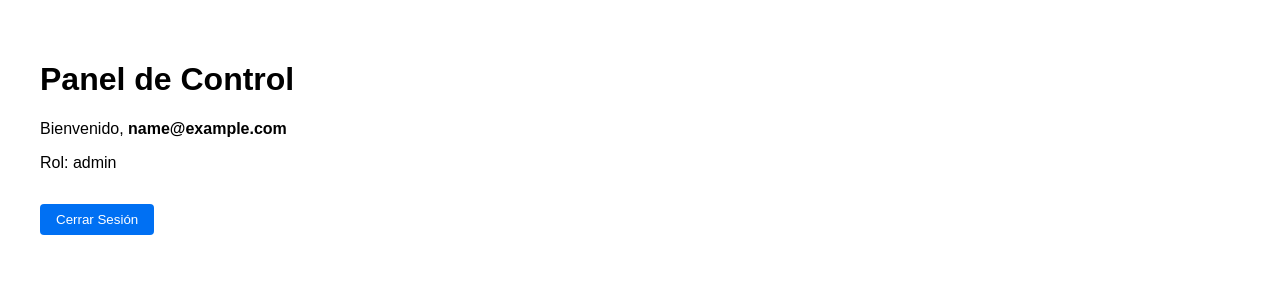
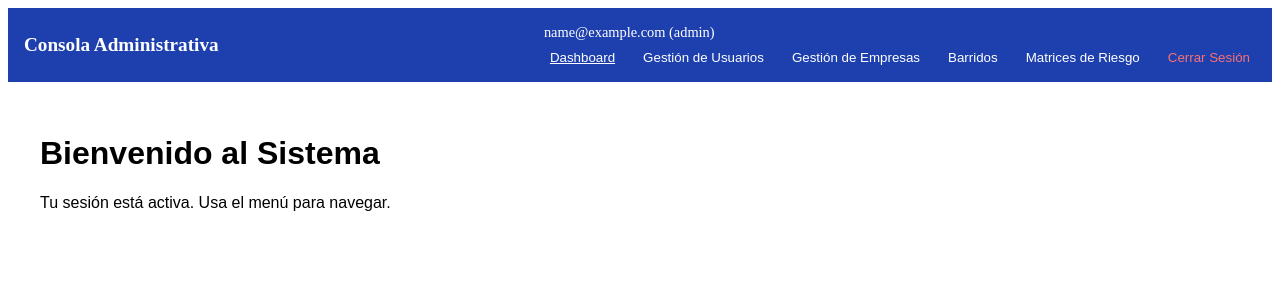
Before and after one commit to IsraelRomeroCastellanos/plataforma-cumplimiento-mvp, a Next.js app in the folder frontend/: page /dashboard in a window 1280 px wide. Shown: the top 300 px of the page. Built offline with nearby package versions, Linux system fonts and the light colour scheme; sample sign-in values are in the browser's storage.

Commit message:
feat: menú de navegación condicional y páginas protegidas

```diff
--- /dev/null
+++ b/frontend/components/Navbar.tsx
@@ -0,0 +1,103 @@
+// frontend/components/Navbar.tsx
+import { useRouter } from 'next/router';
+import { useEffect, useState } from 'react';
+
+export default function Navbar() {
+  const [user, setUser] = useState<any>(null);
+  const router = useRouter();
+
+  useEffect(() => {
+    const userData = localStorage.getItem('user');
+    if (userData) {
+      setUser(JSON.parse(userData));
+    } else {
+      router.push('/login');
+    }
+  }, [router]);
+
+  const handleLogout = () => {
+    localStorage.removeItem('token');
+    localStorage.removeItem('user');
+    router.push('/login');
+  };
+
+  if (!user) return null;
+
+  const navItems = [];
+
+  if (user.role === 'admin') {
+    navItems.push(
+      { label: 'Dashboard', href: '/dashboard' },
+      { label: 'Gestión de Usuarios', href: '/admin/usuarios' },
+      { label: 'Gestión de Empresas', href: '/admin/empresas' },
+      { label: 'Barridos', href: '/admin/barridos' },
+      { label: 'Matrices de Riesgo', href: '/admin/matrices' }
+    );
+  } else if (user.role === 'consultor') {
+    navItems.push(
+      { label: 'Dashboard', href: '/dashboard' },
+      { label: 'Empresas', href: '/consultor/empresas' },
+      { label: 'Alertas', href: '/consultor/alertas' },
+      { label: 'Reportes', href: '/consultor/reportes' }
+    );
+  } else if (user.role === 'cliente') {
+    navItems.push(
+      { label: 'Dashboard', href: '/dashboard' },
+      { label: 'Mis Clientes', href: '/cliente/clientes' },
+      { label: 'Transacciones', href: '/cliente/transacciones' },
+      { label: 'Reportes', href: '/cliente/reportes' }
+    );
+  }
+
+  return (
+    <nav style={{
+      backgroundColor: '#1e40af',
+      padding: '1rem',
+      color: 'white',
+      display: 'flex',
+      justifyContent: 'space-between',
+      alignItems: 'center'
+    }}>
+      <div>
+        <h2 style={{ margin: 0, fontSize: '1.2rem' }}>
+          {user.role === 'admin' ? 'Consola Administrativa' :
+           user.role === 'consultor' ? 'Panel Consultor' : 'Portal Cliente'}
+        </h2>
+      </div>
+
+      <div>
+        <div style={{ marginBottom: '0.5rem', fontSize: '0.9rem' }}>
+          {user.email} ({user.role})
+        </div>
+        <div style={{ display: 'flex', gap: '1rem' }}>
+          {navItems.map((item) => (
+            <button
+              key={item.href}
+              onClick={() => router.push(item.href)}
+              style={{
+                color: 'white',
+                background: 'none',
+                border: 'none',
+                cursor: 'pointer',
+                textDecoration: router.pathname === item.href ? 'underline' : 'none'
+              }}
+            >
+              {item.label}
+            </button>
+          ))}
+          <button
+            onClick={handleLogout}
+            style={{
+              color: '#f87171',
+              background: 'none',
+              border: 'none',
+              cursor: 'pointer'
+            }}
+          >
+            Cerrar Sesión
+          </button>
+        </div>
+      </div>
+    </nav>
+  );
+}
--- /dev/null
+++ b/frontend/pages/admin/barridos.tsx
@@ -0,0 +1 @@
+export default function Barridos() { return <div><h2>Barridos de Listas</h2></div>; }
--- /dev/null
+++ b/frontend/pages/admin/empresas.tsx
@@ -0,0 +1 @@
+export default function Empresas() { return <div><h2>Gestión de Empresas</h2></div>; }
--- /dev/null
+++ b/frontend/pages/admin/matrices.tsx
@@ -0,0 +1 @@
+export default function Matrices() { return <div><h2>Matrices de Riesgo</h2></div>; }
--- a/frontend/pages/admin/usuarios.tsx
+++ b/frontend/pages/admin/usuarios.tsx
@@ -2,6 +2,7 @@
 import { useEffect, useState } from 'react';
 import { useRouter } from 'next/router';
 import axios from 'axios';
+import Navbar from '../../components/Navbar';
 
 export default function AdminUsuarios() {
   const [usuarios, setUsuarios] = useState([]);
@@ -34,6 +35,8 @@ export default function AdminUsuarios() {
   if (error) return <p style={{ color: 'red' }}>{error}</p>;
 
   return (
+    <div>
+      <Navbar />
       <div style={{ padding: '2rem', fontFamily: 'sans-serif' }}>
         <h1>Consola Administrativa</h1>
         <p>Gestión de Usuarios</p>
@@ -69,5 +72,6 @@ export default function AdminUsuarios() {
           </tbody>
         </table>
       </div>
+    </div>
   );
 }
--- /dev/null
+++ b/frontend/pages/cliente/clientes.tsx
@@ -0,0 +1 @@
+export default function Clientes() { return <div><h2>Mis Clientes</h2></div>; }
--- /dev/null
+++ b/frontend/pages/cliente/reportes.tsx
@@ -0,0 +1 @@
+export default function ReportesCliente() { return <div><h2>Reportes</h2></div>; }
--- /dev/null
+++ b/frontend/pages/cliente/transacciones.tsx
@@ -0,0 +1 @@
+export default function Transacciones() { return <div><h2>Transacciones</h2></div>; }
--- /dev/null
+++ b/frontend/pages/consultor/alertas.tsx
@@ -0,0 +1 @@
+export default function Alertas() { return <div><h2>Alertas</h2></div>; }
--- /dev/null
+++ b/frontend/pages/consultor/empresas.tsx
@@ -0,0 +1 @@
+export default function EmpresasConsultor() { return <div><h2>Empresas (Consultor)</h2></div>; }
--- /dev/null
+++ b/frontend/pages/consultor/reportes.tsx
@@ -0,0 +1 @@
+export default function ReportesConsultor() { return <div><h2>Reportes</h2></div>; }
--- a/frontend/pages/dashboard.tsx
+++ b/frontend/pages/dashboard.tsx
@@ -1,57 +1,25 @@
 // frontend/pages/dashboard.tsx
-import { useEffect, useState } from 'react';
+import { useEffect } from 'react';
 import { useRouter } from 'next/router';
+import Navbar from '../components/Navbar';
 
 export default function Dashboard() {
-  const [user, setUser] = useState(null);
   const router = useRouter();
 
   useEffect(() => {
     const token = localStorage.getItem('token');
-    const userData = localStorage.getItem('user');
-
-    if (!token || !userData) {
-      router.push('/login');
-      return;
-    }
-
-    try {
-      setUser(JSON.parse(userData));
-    } catch (e) {
+    if (!token) {
       router.push('/login');
     }
   }, [router]);
 
-  const handleLogout = () => {
-    localStorage.removeItem('token');
-    localStorage.removeItem('user');
-    router.push('/login');
-  };
-
-  if (!user) {
-    return <div>Cargando...</div>;
-  }
-
   return (
-    <div style={{ padding: '2rem', fontFamily: 'sans-serif' }}>
-      <h1>Panel de Control</h1>
-      <p>Bienvenido, <strong>{user.email}</strong></p>
-      <p>Rol: {user.role}</p>
-      {user.empresaId && <p>Empresa ID: {user.empresaId}</p>}
-      <button
-        onClick={handleLogout}
-        style={{
-          marginTop: '1rem',
-          padding: '0.5rem 1rem',
-          backgroundColor: '#0070f3',
-          color: 'white',
-          border: 'none',
-          borderRadius: '4px',
-          cursor: 'pointer'
-        }}
-      >
-        Cerrar Sesión
-      </button>
+    <div>
+      <Navbar />
+      <div style={{ padding: '2rem', fontFamily: 'sans-serif' }}>
+        <h1>Bienvenido al Sistema</h1>
+        <p>Tu sesión está activa. Usa el menú para navegar.</p>
+      </div>
     </div>
   );
 }
```
Lines whose indentation alone changed are shown as unchanged.
